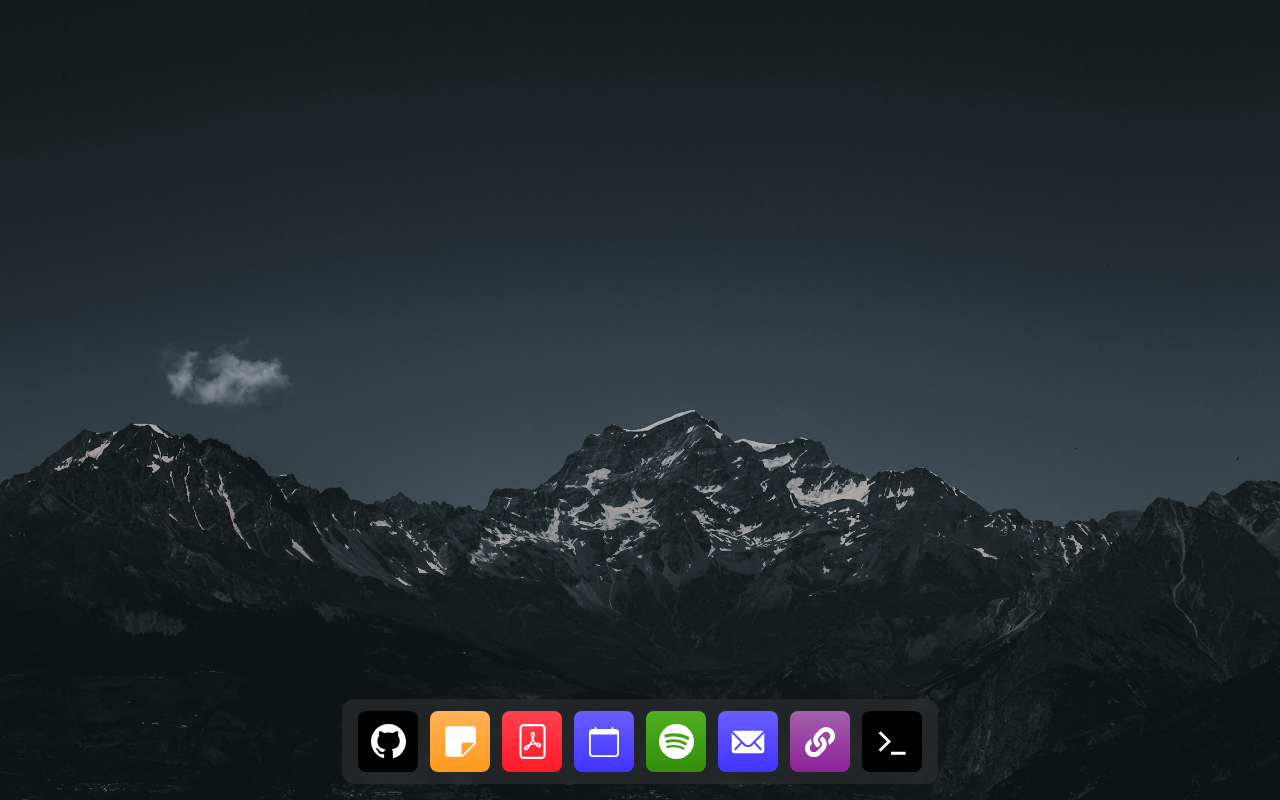
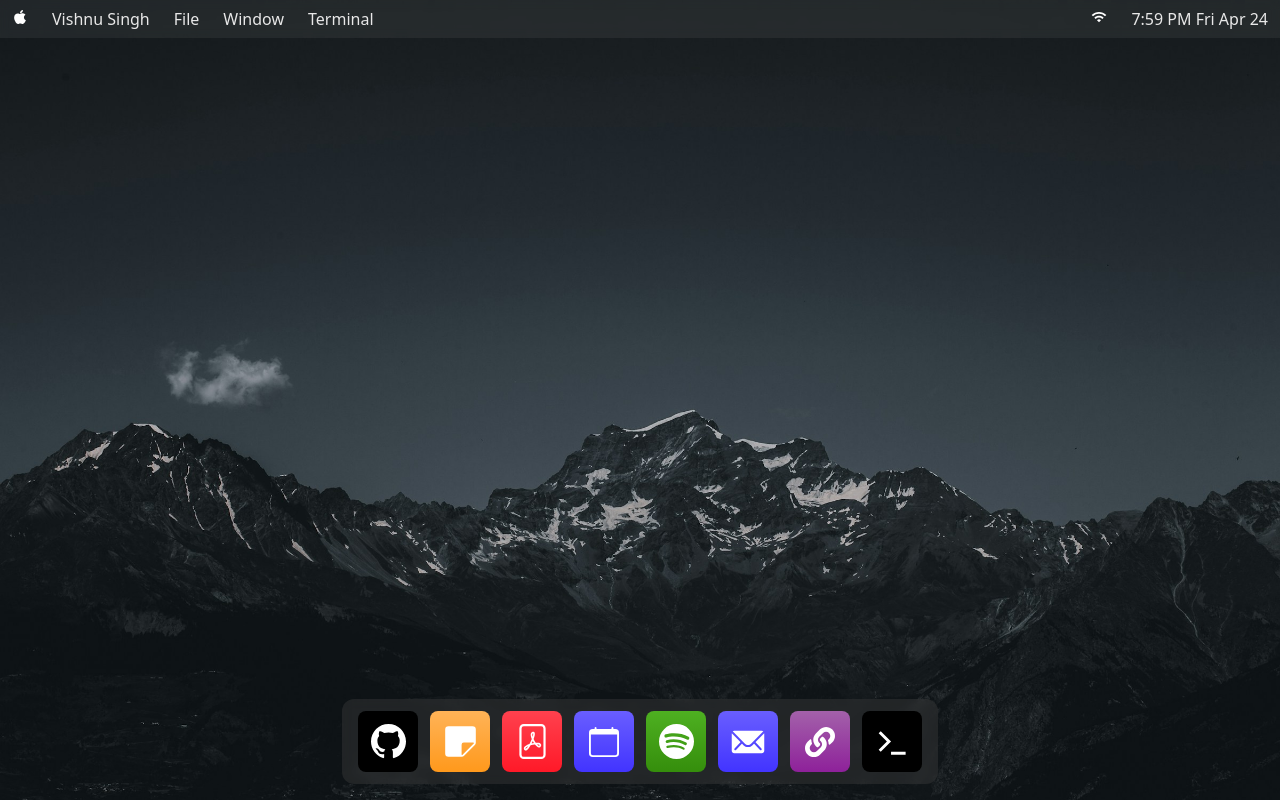
Before and after one commit to Vishnu-222/MAC-OS-Portfolio, a React (Vite) app: page / in a window 1280 px wide. Built offline with nearby package versions, Linux system fonts and the light colour scheme.

Commit message:
Adding navbar layout and Add Date and Time in it.

```diff
--- a/src/App.jsx
+++ b/src/App.jsx
@@ -1,11 +1,13 @@
 import "./app.scss";
 import Dock from "./components/Dock";
+import Navbar from "./components/Navbar";
 
 function App() {
 
   return (
     <>
       <main>
+        <Navbar />
         <Dock />
       </main>
     </>
--- /dev/null
+++ b/src/components/DateTime.jsx
@@ -0,0 +1,36 @@
+import React, { useState, useEffect } from 'react';
+
+const DateTime = () => {
+  const [currentTime, setCurrentTime] = useState(new Date());
+
+  useEffect(() => {
+    const interval = setInterval(() => {
+      setCurrentTime(new Date());
+    }, 1000);
+
+    return () => clearInterval(interval);
+  }, []);
+
+  const formatDateTime = (date) => {
+    const hours = date.getHours();
+    const minutes = date.getMinutes();
+    const ampm = hours >= 12 ? 'PM' : 'AM';
+    const displayHours = hours % 12 || 12;
+    const displayMinutes = minutes.toString().padStart(2, '0');
+    const timeStr = `${displayHours}:${displayMinutes} ${ampm}`;
+
+    const day = date.toLocaleDateString('en-US', { weekday: 'short' });
+    const month = date.toLocaleDateString('en-US', { month: 'short' });
+    const dayNum = date.getDate();
+
+    return `${timeStr} ${day} ${month} ${dayNum}`;
+  };
+
+  return (
+    <div className="datetime">
+      {formatDateTime(currentTime)}
+    </div>
+  );
+};
+
+export default DateTime;
--- /dev/null
+++ b/src/components/Navbar.jsx
@@ -0,0 +1,39 @@
+import React from "react";
+import "./navbar.scss";
+import DateTime from "./DateTime";
+const Navbar = () => {
+  return (
+    <nav>
+      <div className="left">
+        <div className="apple-icon">
+          <img src="./navbar-icons/apple.svg" alt="" />
+        </div>
+
+        <div className="nav-item">
+          <p>Vishnu Singh</p>
+        </div>
+
+        <div className="nav-item">
+          <p>File</p>
+        </div>
+        <div className="nav-item">
+          <p>Window</p>
+        </div>
+        <div className="nav-item">
+          <p>Terminal</p>
+        </div>
+      </div>
+
+      <div className="right">
+        <div className="nav-icon">
+          <img src="/navbar-icons/wifi.svg" alt="" />
+        </div>
+        <div className="nav-item">
+          <DateTime />
+        </div>
+      </div>
+    </nav>
+  );
+};
+
+export default Navbar;
--- /dev/null
+++ b/src/components/navbar.scss
@@ -0,0 +1,22 @@
+nav{
+    width: 100%;
+
+    color: rgb(232, 232, 232);
+    padding-inline: 0.75rem;
+    padding-block: 0.5rem;
+    background-color: #9e9e9e1b;
+    backdrop-filter: blur(5px);
+
+    display: flex;
+    justify-content: space-between;
+
+
+    font-family: system-ui, -apple-system, BlinkMacSystemFont, 'Segoe UI', Roboto, Oxygen, Ubuntu, Cantarell, 'Open Sans', 'Helvetica Neue', sans-serif;
+
+
+    .left,
+    .right {
+        display: flex;
+        gap: 1.5rem;
+    }
+}
```
Also changed, not shown: public/navbar-icons/apple.svg (added), public/navbar-icons/wifi.svg (added).
